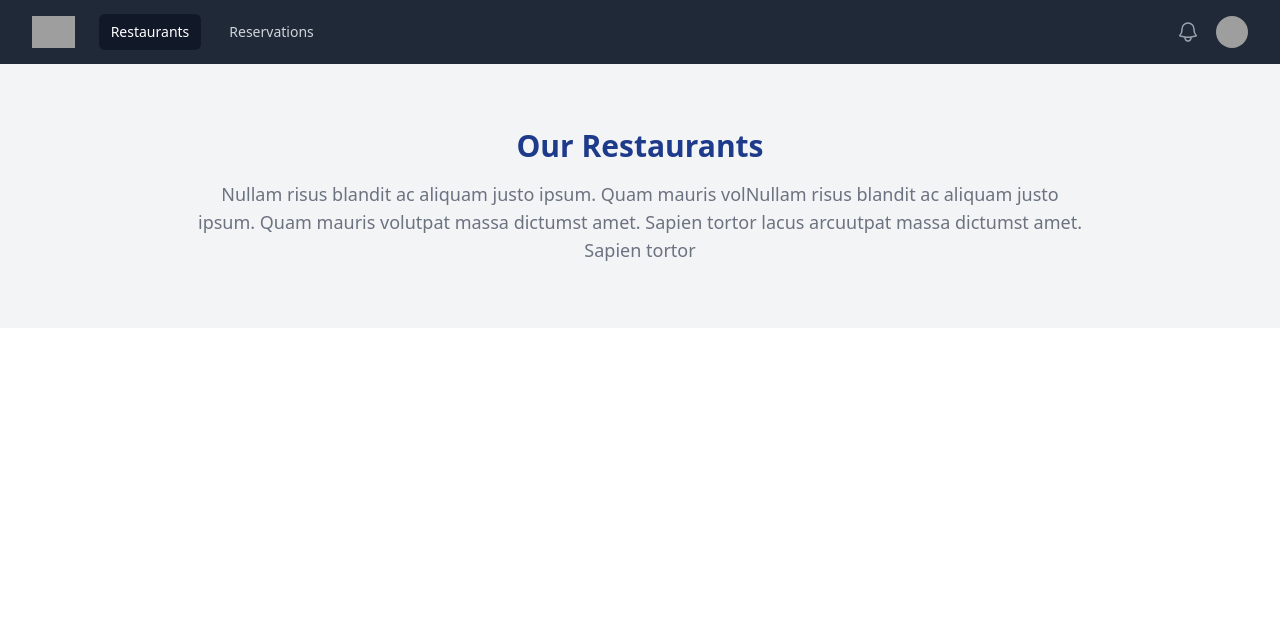
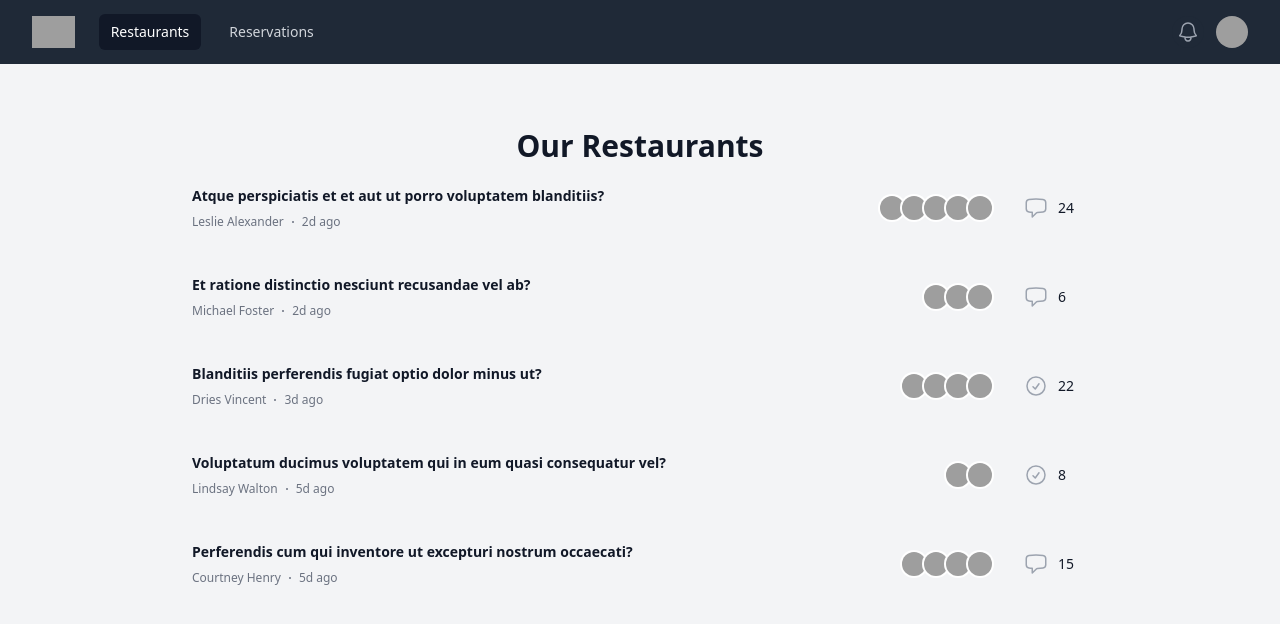
Before and after one commit to andrewdga/open-table-react, a Next.js app: page / in a window 1280 px wide. Shown: the top 624 px of the page. Built offline with nearby package versions, Linux system fonts and the light colour scheme; grey boxes are pictures that could not be loaded.

Commit message:
add restaurant list

```diff
--- a/src/components/restaurants.js
+++ b/src/components/restaurants.js
@@ -1,12 +1,19 @@
+import RestaurantsList from "./restaurantsList"
 export default function Restaurants() {
+  const restaurants = [
+    { name: 'The Golden Apple', location: 'San Francisco, CA' },
+    { name: 'Dumpling House', location: 'Portland, OR' },
+    { name: 'The Salty Pig', location: 'Boston, MA' },
+    { name: 'The Noodle Shop', location: 'New York, NY' },
+    { name: 'The Blue Corn', location: 'Austin, TX' }
+  ]
+
   return (
     <div className="bg-gray-100">
       <div className="max-w-7xl mx-auto py-12 px-4 sm:px-6 lg:py-16 lg:px-8">
         <div className="max-w-4xl mx-auto text-center">
-          <h2 className="text-3xl font-extrabold text-blue-900">Our Restaurants</h2>
-          <p className="mt-4 text-lg text-gray-500">
-            Nullam risus blandit ac aliquam justo ipsum. Quam mauris volNullam risus blandit ac aliquam justo ipsum. Quam mauris volutpat massa dictumst amet. Sapien tortor lacus arcuutpat massa dictumst amet. Sapien tortor
-          </p>
+          <h2 className="text-3xl font-extrabold text-gray-900">Our Restaurants</h2>
+          <RestaurantsList restaurants={restaurants} />
         </div>
       </div>
     </div>
--- /dev/null
+++ b/src/components/restaurantsList.js
@@ -0,0 +1,231 @@
+import { ChatBubbleLeftIcon, CheckCircleIcon } from '@heroicons/react/24/outline'
+
+const discussions = [
+  {
+    id: 1,
+    title: 'Atque perspiciatis et et aut ut porro voluptatem blanditiis?',
+    href: '#',
+    author: { name: 'Leslie Alexander', href: '#' },
+    date: '2d ago',
+    dateTime: '2023-01-23T22:34Z',
+    status: 'active',
+    totalComments: 24,
+    commenters: [
+      {
+        id: 12,
+        name: 'Emma Dorsey',
+        imageUrl:
+          'https://images.unsplash.com/photo-1505840717430-882ce147ef2d?ixlib=rb-1.2.1&ixid=eyJhcHBfaWQiOjEyMDd9&auto=format&fit=facearea&facepad=2&w=256&h=256&q=80',
+      },
+      {
+        id: 6,
+        name: 'Tom Cook',
+        imageUrl:
+          'https://images.unsplash.com/photo-1472099645785-5658abf4ff4e?ixlib=rb-1.2.1&ixid=eyJhcHBfaWQiOjEyMDd9&auto=format&fit=facearea&facepad=2&w=256&h=256&q=80',
+      },
+      {
+        id: 4,
+        name: 'Lindsay Walton',
+        imageUrl:
+          'https://images.unsplash.com/photo-1517841905240-472988babdf9?ixlib=rb-1.2.1&ixid=eyJhcHBfaWQiOjEyMDd9&auto=format&fit=facearea&facepad=2&w=256&h=256&q=80',
+      },
+      {
+        id: 16,
+        name: 'Benjamin Russel',
+        imageUrl:
+          'https://images.unsplash.com/photo-1531427186611-ecfd6d936c79?ixlib=rb-1.2.1&ixid=eyJhcHBfaWQiOjEyMDd9&auto=format&fit=facearea&facepad=2&w=256&h=256&q=80',
+      },
+      {
+        id: 23,
+        name: 'Hector Gibbons',
+        imageUrl:
+          'https://images.unsplash.com/photo-1500648767791-00dcc994a43e?ixlib=rb-1.2.1&ixid=eyJhcHBfaWQiOjEyMDd9&auto=format&fit=facearea&facepad=2&w=256&h=256&q=80',
+      },
+    ],
+  },
+  {
+    id: 2,
+    title: 'Et ratione distinctio nesciunt recusandae vel ab?',
+    href: '#',
+    author: { name: 'Michael Foster', href: '#' },
+    date: '2d ago',
+    dateTime: '2023-01-23T19:20Z',
+    status: 'active',
+    totalComments: 6,
+    commenters: [
+      {
+        id: 13,
+        name: 'Alicia Bell',
+        imageUrl:
+          'https://images.unsplash.com/photo-1509783236416-c9ad59bae472?ixlib=rb-1.2.1&ixid=eyJhcHBfaWQiOjEyMDd9&auto=format&fit=facearea&facepad=2&w=256&h=256&q=80',
+      },
+      {
+        id: 16,
+        name: 'Benjamin Russel',
+        imageUrl:
+          'https://images.unsplash.com/photo-1531427186611-ecfd6d936c79?ixlib=rb-1.2.1&ixid=eyJhcHBfaWQiOjEyMDd9&auto=format&fit=facearea&facepad=2&w=256&h=256&q=80',
+      },
+      {
+        id: 3,
+        name: 'Dries Vincent',
+        imageUrl:
+          'https://images.unsplash.com/photo-1506794778202-cad84cf45f1d?ixlib=rb-1.2.1&ixid=eyJhcHBfaWQiOjEyMDd9&auto=format&fit=facearea&facepad=2&w=256&h=256&q=80',
+      },
+    ],
+  },
+  {
+    id: 3,
+    title: 'Blanditiis perferendis fugiat optio dolor minus ut?',
+    href: '#',
+    author: { name: 'Dries Vincent', href: '#' },
+    date: '3d ago',
+    dateTime: '2023-01-22T12:59Z',
+    status: 'resolved',
+    totalComments: 22,
+    commenters: [
+      {
+        id: 19,
+        name: 'Lawrence Hunter',
+        imageUrl:
+          'https://images.unsplash.com/photo-1513910367299-bce8d8a0ebf6?ixlib=rb-1.2.1&ixid=eyJhcHBfaWQiOjEyMDd9&auto=format&fit=facearea&facepad=2&w=256&h=256&q=80',
+      },
+      {
+        id: 21,
+        name: 'Angela Fisher',
+        imageUrl:
+          'https://images.unsplash.com/photo-1501031170107-cfd33f0cbdcc?ixlib=rb-1.2.1&ixid=eyJhcHBfaWQiOjEyMDd9&auto=format&fit=facearea&facepad=2&w=256&h=256&q=80',
+      },
+      {
+        id: 14,
+        name: 'Jenny Wilson',
+        imageUrl:
+          'https://images.unsplash.com/photo-1507101105822-7472b28e22ac?ixlib=rb-1.2.1&ixid=eyJhcHBfaWQiOjEyMDd9&auto=format&fit=facearea&facepad=2&w=256&h=256&q=80',
+      },
+      {
+        id: 16,
+        name: 'Benjamin Russel',
+        imageUrl:
+          'https://images.unsplash.com/photo-1531427186611-ecfd6d936c79?ixlib=rb-1.2.1&ixid=eyJhcHBfaWQiOjEyMDd9&auto=format&fit=facearea&facepad=2&w=256&h=256&q=80',
+      },
+    ],
+  },
+  {
+    id: 4,
+    title: 'Voluptatum ducimus voluptatem qui in eum quasi consequatur vel?',
+    href: '#',
+    author: { name: 'Lindsay Walton', href: '#' },
+    date: '5d ago',
+    dateTime: '2023-01-20T10:04Z',
+    status: 'resolved',
+    totalComments: 8,
+    commenters: [
+      {
+        id: 10,
+        name: 'Emily Selman',
+        imageUrl:
+          'https://images.unsplash.com/photo-1502685104226-ee32379fefbe?ixlib=rb-1.2.1&ixid=eyJhcHBfaWQiOjEyMDd9&auto=format&fit=facearea&facepad=2&w=256&h=256&q=80',
+      },
+      {
+        id: 11,
+        name: 'Kristin Watson',
+        imageUrl:
+          'https://images.unsplash.com/photo-1500917293891-ef795e70e1f6?ixlib=rb-1.2.1&ixid=eyJhcHBfaWQiOjEyMDd9&auto=format&fit=facearea&facepad=2&w=256&h=256&q=80',
+      },
+    ],
+  },
+  {
+    id: 5,
+    title: 'Perferendis cum qui inventore ut excepturi nostrum occaecati?',
+    href: '#',
+    author: { name: 'Courtney Henry', href: '#' },
+    date: '5d ago',
+    dateTime: '2023-01-20T20:12Z',
+    status: 'active',
+    totalComments: 15,
+    commenters: [
+      {
+        id: 11,
+        name: 'Kristin Watson',
+        imageUrl:
+          'https://images.unsplash.com/photo-1500917293891-ef795e70e1f6?ixlib=rb-1.2.1&ixid=eyJhcHBfaWQiOjEyMDd9&auto=format&fit=facearea&facepad=2&w=256&h=256&q=80',
+      },
+      {
+        id: 6,
+        name: 'Tom Cook',
+        imageUrl:
+          'https://images.unsplash.com/photo-1472099645785-5658abf4ff4e?ixlib=rb-1.2.1&ixid=eyJhcHBfaWQiOjEyMDd9&auto=format&fit=facearea&facepad=2&w=256&h=256&q=80',
+      },
+      {
+        id: 10,
+        name: 'Emily Selman',
+        imageUrl:
+          'https://images.unsplash.com/photo-1502685104226-ee32379fefbe?ixlib=rb-1.2.1&ixid=eyJhcHBfaWQiOjEyMDd9&auto=format&fit=facearea&facepad=2&w=256&h=256&q=80',
+      },
+      {
+        id: 16,
+        name: 'Benjamin Russel',
+        imageUrl:
+          'https://images.unsplash.com/photo-1531427186611-ecfd6d936c79?ixlib=rb-1.2.1&ixid=eyJhcHBfaWQiOjEyMDd9&auto=format&fit=facearea&facepad=2&w=256&h=256&q=80',
+      },
+    ],
+  },
+]
+
+export default function RestaurantsList() {
+  return (
+    <ul role="list" className="divide-y divide-gray-100">
+      {discussions.map((discussion) => (
+        <li
+          key={discussion.id}
+          className="flex flex-wrap items-center justify-between gap-x-6 gap-y-4 py-5 sm:flex-nowrap"
+        >
+          <div>
+            <p className="text-sm font-semibold leading-6 text-gray-900">
+              <a href={discussion.href} className="hover:underline">
+                {discussion.title}
+              </a>
+            </p>
+            <div className="mt-1 flex items-center gap-x-2 text-xs leading-5 text-gray-500">
+              <p>
+                <a href={discussion.author.href} className="hover:underline">
+                  {discussion.author.name}
+                </a>
+              </p>
+              <svg viewBox="0 0 2 2" className="h-0.5 w-0.5 fill-current">
+                <circle cx={1} cy={1} r={1} />
+              </svg>
+              <p>
+                <time dateTime={discussion.dateTime}>{discussion.date}</time>
+              </p>
+            </div>
+          </div>
+          <dl className="flex w-full flex-none justify-between gap-x-8 sm:w-auto">
+            <div className="flex -space-x-0.5">
+              <dt className="sr-only">Commenters</dt>
+              {discussion.commenters.map((commenter) => (
+                <dd key={commenter.id}>
+                  <img
+                    className="h-6 w-6 rounded-full bg-gray-50 ring-2 ring-white"
+                    src={commenter.imageUrl}
+                    alt={commenter.name}
+                  />
+                </dd>
+              ))}
+            </div>
+            <div className="flex w-16 gap-x-2.5">
+              <dt>
+                <span className="sr-only">Total comments</span>
+                {discussion.status === 'resolved' ? (
+                  <CheckCircleIcon className="h-6 w-6 text-gray-400" aria-hidden="true" />
+                ) : (
+                  <ChatBubbleLeftIcon className="h-6 w-6 text-gray-400" aria-hidden="true" />
+                )}
+              </dt>
+              <dd className="text-sm leading-6 text-gray-900">{discussion.totalComments}</dd>
+            </div>
+          </dl>
+        </li>
+      ))}
+    </ul>
+  )
+}
```
